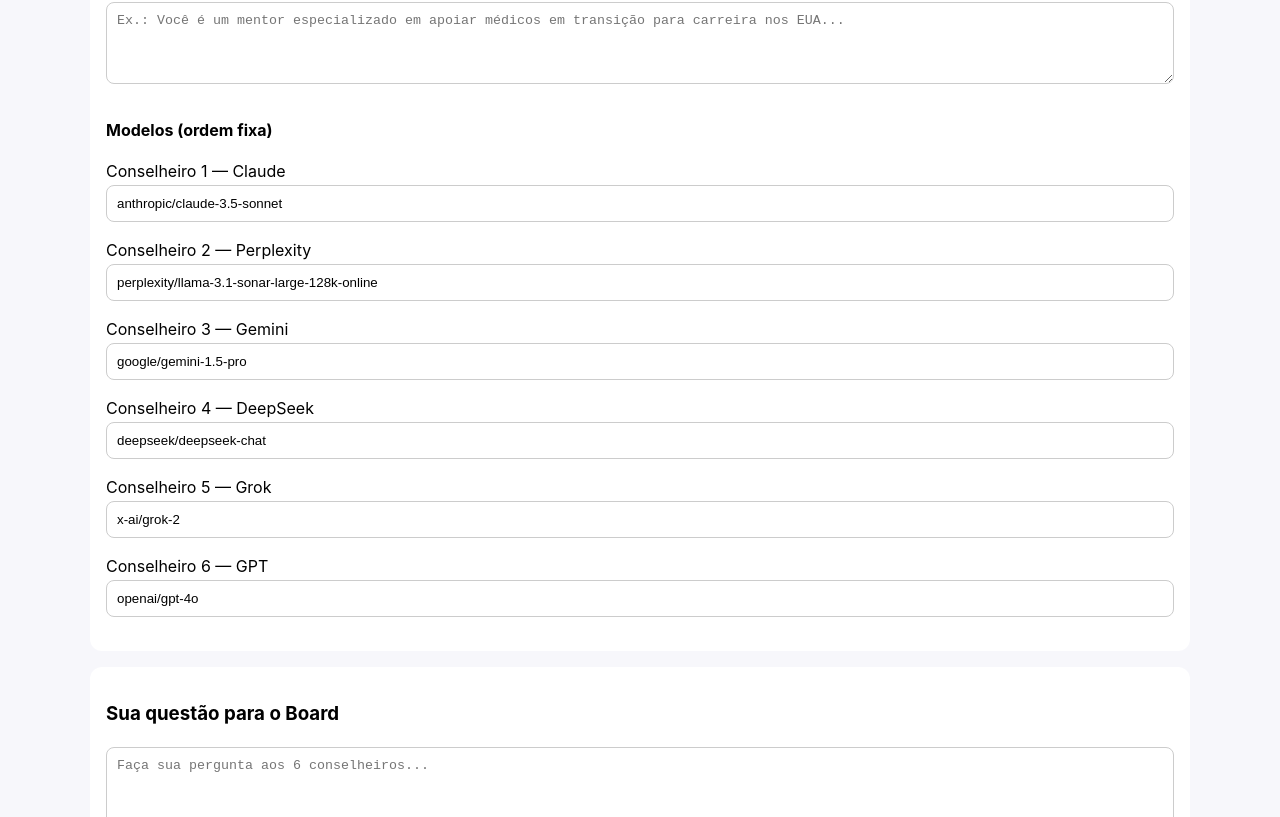
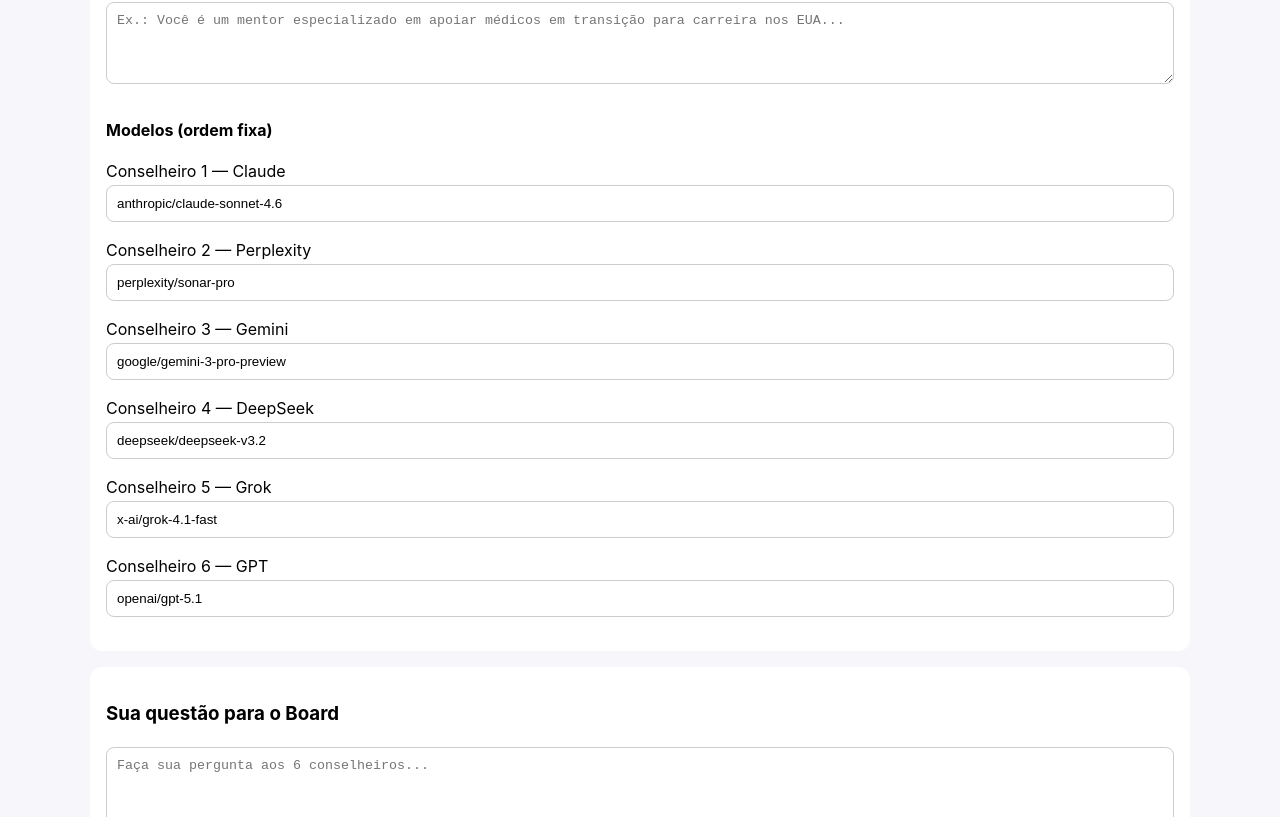
Before and after one commit to rm147747/career_US, a Next.js app: page / in a window 1280 px wide. Shown: the part 473-1290 px from the top of the page. Built offline with nearby package versions, Linux system fonts and the light colour scheme.

Commit message:
Update agent models in page.js

```diff
--- a/app/page.js
+++ b/app/page.js
@@ -3,12 +3,12 @@
 import { useMemo, useState } from 'react';
 
 const defaultAgents = [
-  { displayName: 'Conselheiro 1 — Claude', model: 'anthropic/claude-3.5-sonnet' },
-  { displayName: 'Conselheiro 2 — Perplexity', model: 'perplexity/llama-3.1-sonar-large-128k-online' },
-  { displayName: 'Conselheiro 3 — Gemini', model: 'google/gemini-1.5-pro' },
-  { displayName: 'Conselheiro 4 — DeepSeek', model: 'deepseek/deepseek-chat' },
-  { displayName: 'Conselheiro 5 — Grok', model: 'x-ai/grok-2' },
-  { displayName: 'Conselheiro 6 — GPT', model: 'openai/gpt-4o' }
+  { displayName: 'Conselheiro 1 — Claude', model: 'anthropic/claude-sonnet-4.6' },
+  { displayName: 'Conselheiro 2 — Perplexity', model: 'perplexity/sonar-pro' },
+  { displayName: 'Conselheiro 3 — Gemini', model: 'google/gemini-3-pro-preview' },
+  { displayName: 'Conselheiro 4 — DeepSeek', model: 'deepseek/deepseek-v3.2' },
+  { displayName: 'Conselheiro 5 — Grok', model: 'x-ai/grok-4.1-fast' },
+  { displayName: 'Conselheiro 6 — GPT', model: 'openai/gpt-5.1' }
 ];
 
 export default function HomePage() {
```
